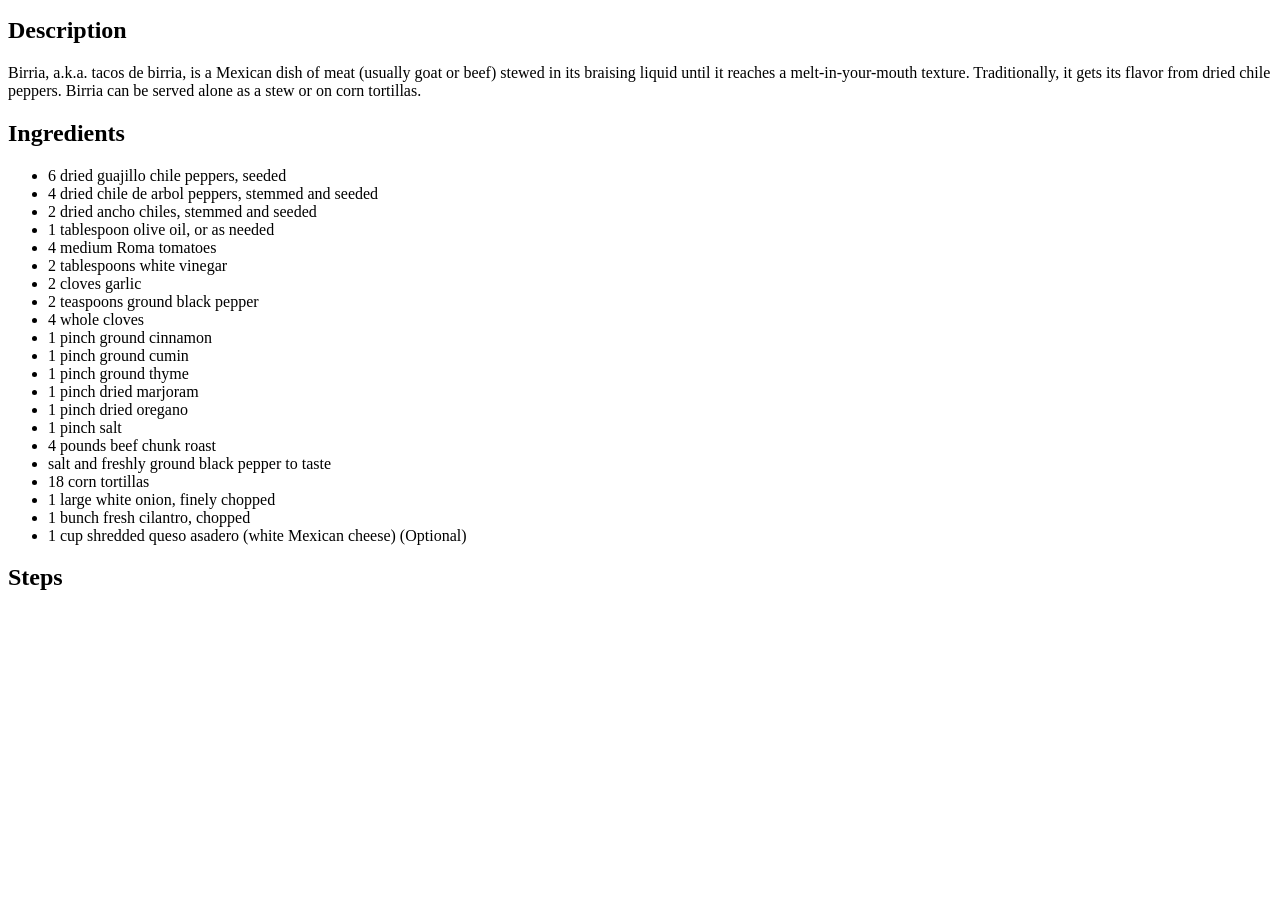
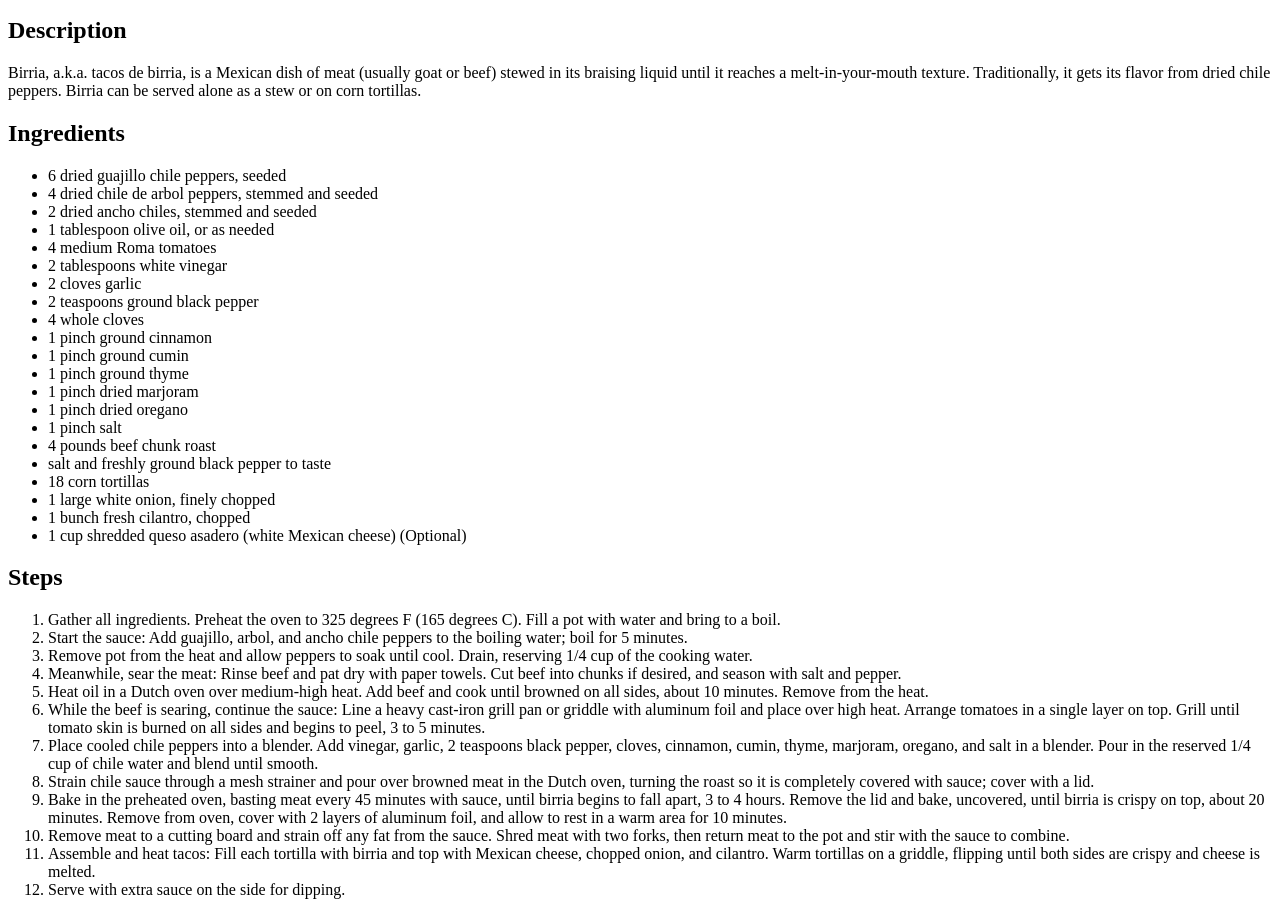
Before and after one commit to ballooxn/odin-recipes, a plain HTML site: page recipes/tacos.html in a window 1280 px wide. Shown: the part 101-1016 px from the top of the page. Before the commit the page ends 800 px from the top, so only its background shows below. Drawn offline with Linux system fonts and the light colour scheme.

Commit message:
Add the steps.

```diff
--- a/recipes/tacos.html
+++ b/recipes/tacos.html
@@ -43,7 +43,48 @@
 
     <h2> Steps </h2>
     <ol>
-
+        <li> Gather all ingredients. Preheat the oven to
+            325 degrees F (165 degrees C). Fill a pot with water
+            and bring to a boil.</li>
+        <li> Start the sauce: Add guajillo, arbol, and ancho chile
+            peppers to the boiling water; boil for 5 minutes. </li>
+        <li> Remove pot from the heat and allow peppers to soak until cool.
+            Drain, reserving 1/4 cup of the cooking water. </li>
+        <li> Meanwhile, sear the meat: Rinse beef and pat dry with paper towels.
+            Cut beef into chunks if desired, and season with salt and pepper. </li>
+        <li> Heat oil in a Dutch oven over medium-high heat. Add
+            beef and cook until browned on all sides,
+            about 10 minutes. Remove from the heat. </li>
+        <li> While the beef is searing, continue the sauce:
+            Line a heavy cast-iron grill pan or griddle with
+            aluminum foil and place over high heat.
+            Arrange tomatoes in a single layer on top.
+            Grill until tomato skin is burned on all sides
+            and begins to peel, 3 to 5 minutes. </li>
+        <li>  Place cooled chile peppers into a blender.
+            Add vinegar, garlic, 2 teaspoons black pepper,
+            cloves, cinnamon, cumin, thyme, marjoram, oregano,
+            and salt in a blender. Pour in the reserved 1/4 cup
+            of chile water and blend until smooth.</li>
+        <li> Strain chile sauce through a mesh strainer
+            and pour over browned meat in the Dutch oven,
+            turning the roast so it is completely covered with sauce;
+            cover with a lid. </li>
+        <li> Bake in the preheated oven, basting meat every 45
+            minutes with sauce, until birria begins to fall apart,
+            3 to 4 hours. Remove the lid and bake, uncovered,
+            until birria is crispy on top, about 20 minutes.
+            Remove from oven, cover with 2 layers of aluminum foil,
+            and allow to rest in a warm area for 10 minutes. </li>
+        <li> Remove meat to a cutting board and strain off any fat
+            from the sauce. Shred meat with two forks,
+            then return meat to the pot and stir with the sauce
+            to combine. </li>
+        <li> Assemble and heat tacos: Fill each tortilla with birria
+            and top with Mexican cheese, chopped onion, and cilantro.
+            Warm tortillas on a griddle, flipping until both sides
+            are crispy and cheese is melted. </li>
+        <li> Serve with extra sauce on the side for dipping. </li>
     </ol>
 </body>
 </html>
```
Also changed, not shown: recipes/lasagna.html (+26 -1 lines), recipes/pancit.html (+11 -1 lines).
